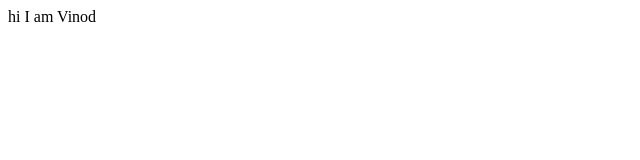
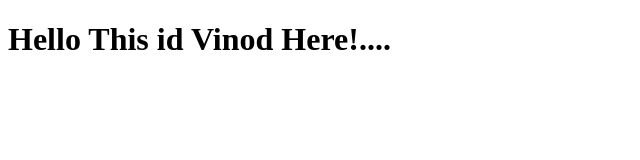
Before and after one commit to vinodgunaga/vinodgunaga-site, a plain HTML site: page index.html in a window 1280 px wide. Shown: the whole page, without its empty margins (0-640 px from the left). Drawn offline with Linux system fonts and the light colour scheme.

Commit message:
refactor: changes in heading

```diff
--- a/index.html
+++ b/index.html
@@ -7,6 +7,6 @@
     <title>Vinod's site</title>
 </head>
 <body>
-    hi I am Vinod
+    <h1>Hello This id Vinod Here!....</h1>
 </body>
 </html>
```
